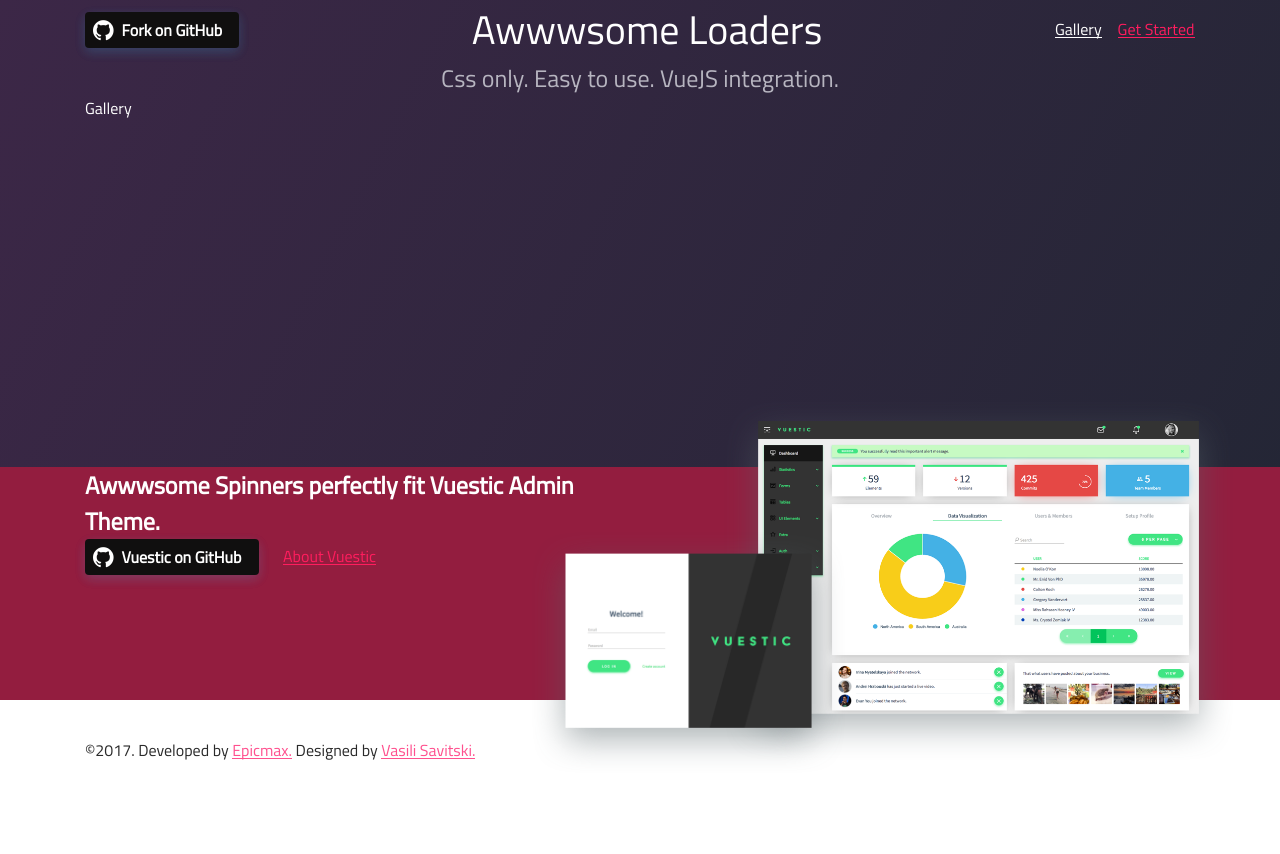
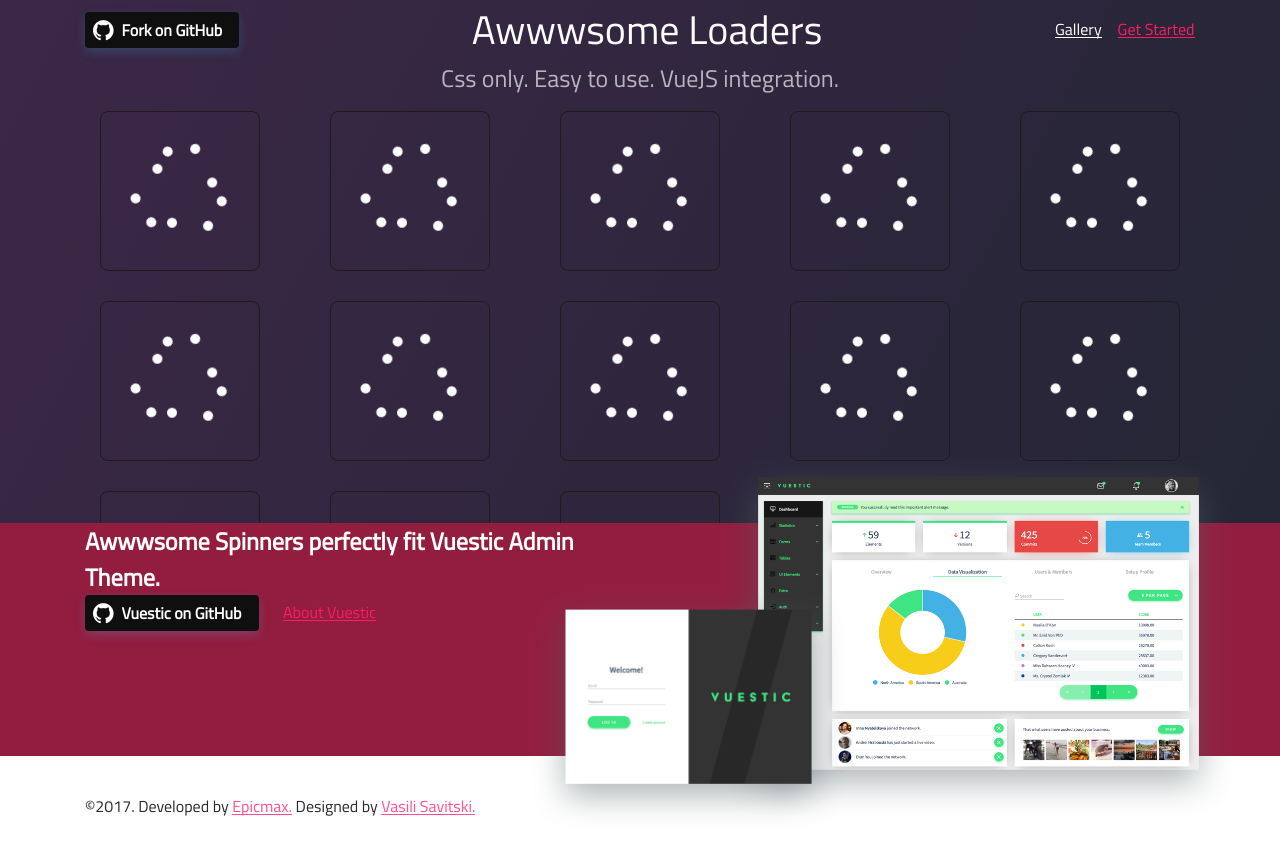
Before and after one commit to epicmaxco/epic-spinners-landing, a Vue app: page / in a window 1280 px wide. Before the commit the page ends 800 px from the top, so only its background shows below. Built offline with nearby package versions, Linux system fonts and the light colour scheme.

Commit message:
gallery item placeholder

```diff
--- a/src/components/LoadersGallery.vue
+++ b/src/components/LoadersGallery.vue
@@ -1,15 +1,90 @@
 <template>
   <div class="loaders-gallery">
-    Gallery
+    <div class="gallery-item-container">
+      <loaders-gallery-item></loaders-gallery-item>
+    </div>
+    <div class="gallery-item-container">
+      <loaders-gallery-item></loaders-gallery-item>
+    </div>
+    <div class="gallery-item-container">
+      <loaders-gallery-item></loaders-gallery-item>
+    </div>
+    <div class="gallery-item-container">
+      <loaders-gallery-item></loaders-gallery-item>
+    </div>
+    <div class="gallery-item-container">
+      <loaders-gallery-item></loaders-gallery-item>
+    </div>
+    <div class="gallery-item-container">
+      <loaders-gallery-item></loaders-gallery-item>
+    </div>
+    <div class="gallery-item-container">
+      <loaders-gallery-item></loaders-gallery-item>
+    </div>
+    <div class="gallery-item-container">
+      <loaders-gallery-item></loaders-gallery-item>
+    </div>
+    <div class="gallery-item-container">
+      <loaders-gallery-item></loaders-gallery-item>
+    </div>
+    <div class="gallery-item-container">
+      <loaders-gallery-item></loaders-gallery-item>
+    </div>
+    <div class="gallery-item-container">
+      <loaders-gallery-item></loaders-gallery-item>
+    </div>
+    <div class="gallery-item-container">
+      <loaders-gallery-item></loaders-gallery-item>
+    </div>
+    <div class="gallery-item-container">
+      <loaders-gallery-item></loaders-gallery-item>
+    </div>
+    <div class="gallery-item-container">
+      <loaders-gallery-item></loaders-gallery-item>
+    </div>
+    <div class="gallery-item-container">
+      <loaders-gallery-item></loaders-gallery-item>
+    </div>
+    <div class="gallery-item-container">
+      <loaders-gallery-item></loaders-gallery-item>
+    </div>
+    <div class="gallery-item-container">
+      <loaders-gallery-item></loaders-gallery-item>
+    </div>
+    <div class="gallery-item-container">
+      <loaders-gallery-item></loaders-gallery-item>
+    </div>
+    <div class="gallery-item-container">
+      <loaders-gallery-item></loaders-gallery-item>
+    </div>
+    <div class="gallery-item-container">
+      <loaders-gallery-item></loaders-gallery-item>
+    </div>
   </div>
 </template>
 
 <script>
+  import LoadersGalleryItem from './LoadersGalleryItem.vue'
+
   export default {
-    name: 'LoadersGallery'
+    name: 'LoadersGallery',
+    components: {
+      LoadersGalleryItem
+    }
   }
 </script>
 
 <!-- Add "scoped" attribute to limit CSS to this component only -->
 <style  lang="scss">
+  .loaders-gallery {
+    display: flex;
+    flex-direction: row;
+    flex-wrap: wrap;
+    justify-content: space-between;
+  }
+
+  .gallery-item-container {
+    padding: 15px;
+  }
+
 </style>
--- /dev/null
+++ b/src/components/LoadersGalleryItem.vue
@@ -0,0 +1,141 @@
+<template>
+  <div class="loaders-gallery-item">
+    <div class="spinner">
+      <div class="spinner-container">
+        <div class="dot-container">
+          <div class="dot"></div>
+          <div class="dot"></div>
+          <div class="dot"></div>
+        </div>
+        <div class="dot-container">
+          <div class="dot"></div>
+          <div class="dot"></div>
+          <div class="dot"></div>
+        </div>
+        <div class="dot-container">
+          <div class="dot"></div>
+          <div class="dot"></div>
+          <div class="dot"></div>
+        </div>
+      </div>
+    </div>
+  </div>
+</template>
+
+<script>
+  export default {
+    name: 'LoadersGalleryItem'
+  }
+</script>
+
+<!-- Add "scoped" attribute to limit CSS to this component only -->
+<style  lang="scss">
+  .loaders-gallery-item {
+    width: 160px;
+    height: 160px;
+    border-radius: 8px;
+    border: solid 1px #1c1c1e;
+    display: flex;
+    flex-direction: row;
+    align-items: center;
+    justify-content: center;
+  }
+
+  .spinner-container,
+  .dot-container {
+    position: relative;
+    width: 100px;
+    height: 100px;
+
+  }
+  .spinner-container {
+    transform-origin: center;
+    animation: anirotate 10s linear infinite;
+  }
+  .dot-container {
+    position: absolute;
+    border: 0px solid #fff;
+    border-radius: 50px;
+    &:nth-child(2) {
+      transform: rotate(40deg);
+      .dot {
+        //animation-delay: -0.35s;
+        animation-delay: -0.5s;
+      }
+    }
+    &:nth-child(3) {
+      transform: rotate(80deg);
+      .dot {
+        //animation-delay: -0.35s;
+        animation-delay: -1s;
+      }
+    }
+  }
+  .dot {
+    position: absolute;
+    height: 10px;
+    width: 10px;
+    background: #fff;
+    border-radius: 5px;
+    transform: translate(0, 0);
+    &:nth-child(1) {
+      top: 0;
+      left: calc(50% - 5px);
+      animation: ani1 2s infinite;
+    }
+    &:nth-child(2) {
+      bottom: calc(28% - 5px);
+      left: calc(11% - 5px);
+      animation: ani2 2s infinite;
+    }
+    &:nth-child(3) {
+      bottom: calc(28% - 5px);
+      right: calc(11% - 5px);
+      animation: ani3 2s infinite;
+
+    }
+  }
+  [hidden] {
+    display: none;
+  }
+
+  @keyframes anirotate {
+    0% {
+      transform: rotate(0deg);
+
+    }
+    100% {
+      transform: rotate(-359deg);
+    }
+  }
+
+  @keyframes ani1 {
+    0% {
+      transform: translate(0, 0);
+
+    }
+    100% {
+      transform: translate(-40px, 67px);
+    }
+  }
+
+  @keyframes ani2 {
+    0% {
+      transform: translate(0, 0);
+
+    }
+    100% {
+      transform: translate(77px, 0);
+    }
+  }
+
+  @keyframes ani3 {
+    0% {
+      transform: translate(0, 0);
+
+    }
+    100% {
+      transform: translate(-39px, -67px);
+    }
+  }
+</style>
```
